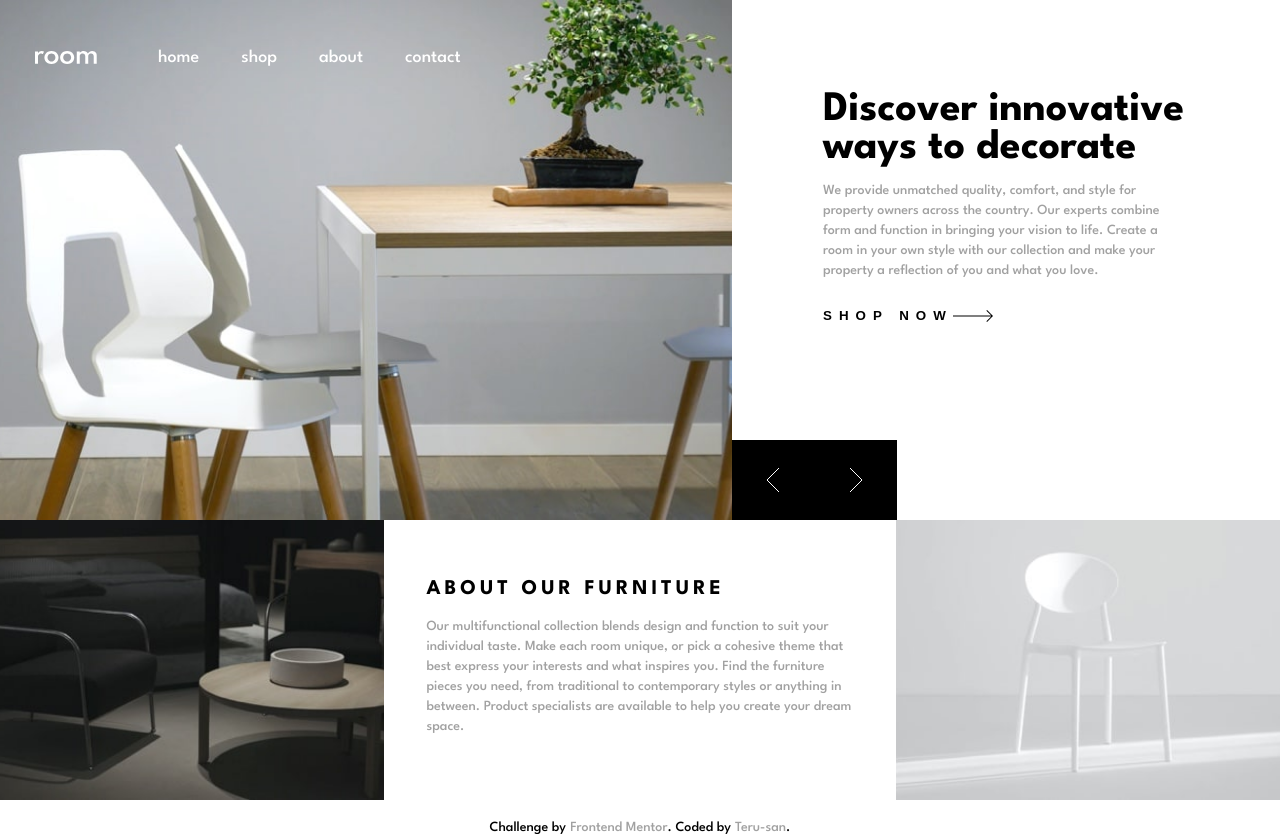
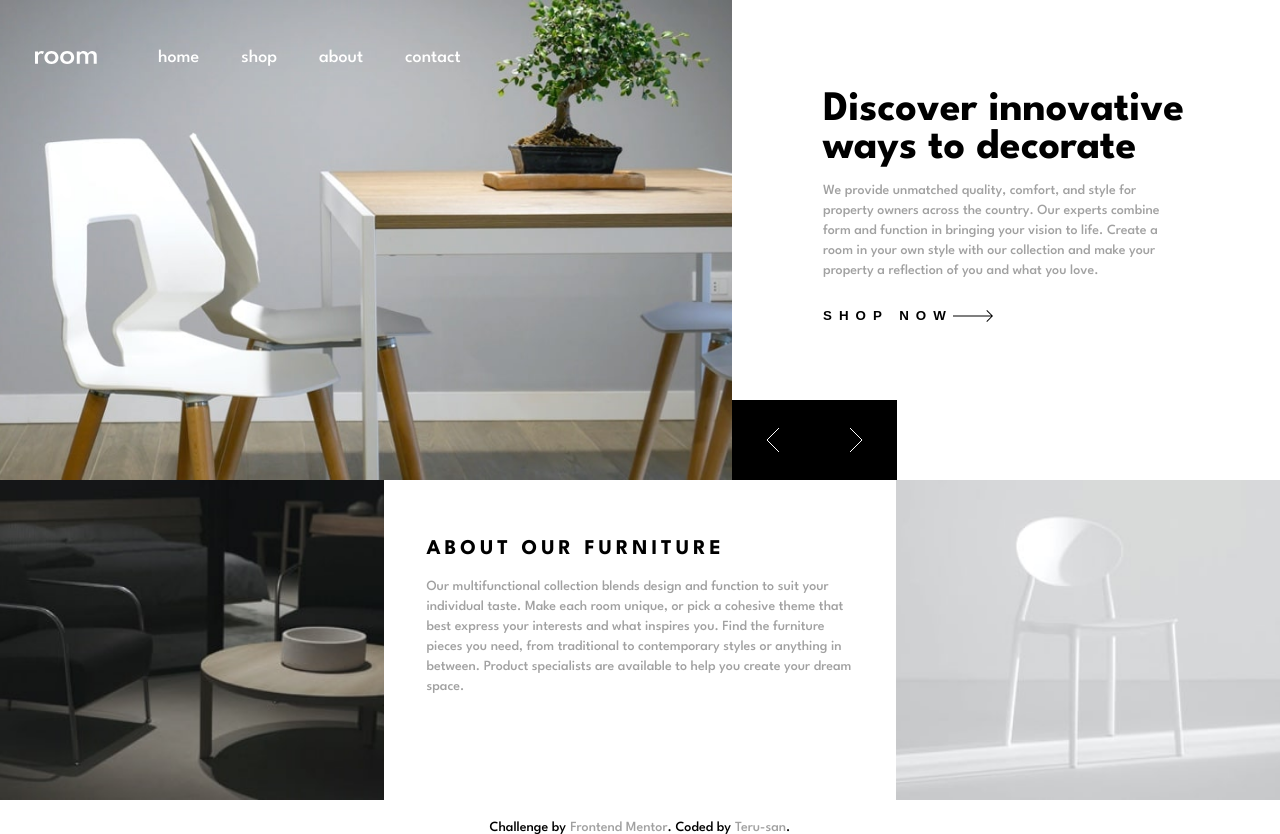
Before and after one commit to EstelleRoges/FrontendMentor-RoomHomepage, a React (Create React App) app: page / in a window 1280 px wide. Built offline with nearby package versions, Linux system fonts and the light colour scheme.

Commit message:
styles updated

```diff
--- a/src/styles/styles-responsive.css
+++ b/src/styles/styles-responsive.css
@@ -46,7 +46,7 @@ picture {
 }
 picture img {
   width: 100%;
-  height: 65vh;
+  height: 60vh;
   -o-object-fit: cover;
      object-fit: cover;
 }
@@ -89,7 +89,7 @@ nav ul a:hover {
 }
 
 main {
-  height: 65%;
+  height: 60vh;
 }
 main section {
   display: flex;
@@ -165,9 +165,7 @@ main section button:hover svg {
 }
 
 #subContent {
-  height: 30%;
-  position: relative;
-  top: -3px;
+  height: 40vh;
   display: flex;
 }
 #subContent article {
@@ -180,8 +178,8 @@ main section button:hover svg {
 #subContent img {
   width: 100%;
   height: 100%;
-  -o-object-fit: cover;
-     object-fit: cover;
+  -o-object-fit: fill;
+     object-fit: fill;
 }
 
 .attribution {
@@ -211,6 +209,18 @@ main section button:hover svg {
   }
   100% {
     opacity: 1;
+  }
+}
+@media screen and (min-width: 1500px) {
+  picture img {
+    -o-object-position: 0 25%;
+       object-position: 0 25%;
+  }
+}
+@media screen and (max-width: 1500px) {
+  #subContent aside img {
+    -o-object-fit: cover;
+       object-fit: cover;
   }
 }
 @media screen and (max-width: 992px) {
--- a/src/styles/styles-responsive.scss
+++ b/src/styles/styles-responsive.scss
@@ -1,4 +1,10 @@
 @import "styles.scss";
+
+@media screen and (min-width: 1500px) {
+  picture img {
+    object-position: 0 25%;
+  }
+}
 
 @media screen and (max-width: 1500px) {
   #subContent aside img {
--- a/src/styles/styles.css
+++ b/src/styles/styles.css
@@ -46,7 +46,7 @@ picture {
 }
 picture img {
   width: 100%;
-  height: 65vh;
+  height: 60vh;
   -o-object-fit: cover;
      object-fit: cover;
 }
@@ -89,7 +89,7 @@ nav ul a:hover {
 }
 
 main {
-  height: 65%;
+  height: 60vh;
 }
 main section {
   display: flex;
@@ -165,9 +165,7 @@ main section button:hover svg {
 }
 
 #subContent {
-  height: 30%;
-  position: relative;
-  top: -3px;
+  height: 40vh;
   display: flex;
 }
 #subContent article {
@@ -180,8 +178,8 @@ main section button:hover svg {
 #subContent img {
   width: 100%;
   height: 100%;
-  -o-object-fit: cover;
-     object-fit: cover;
+  -o-object-fit: fill;
+     object-fit: fill;
 }
 
 .attribution {
--- a/src/styles/styles.scss
+++ b/src/styles/styles.scss
@@ -46,7 +46,7 @@ picture {
 
   img {
     width: 100%;
-    height: 65vh;
+    height: 60vh;
     object-fit: cover;
   }
 }
@@ -92,7 +92,7 @@ nav ul {
 }
 
 main {
-  height: 65vh;
+  height: 60vh;
 
   section {
     display: flex;
@@ -177,7 +177,7 @@ main {
 }
 
 #subContent {
-  height: 35vh;
+  height: 40vh;
   display: flex;
 
   article {
```
Also changed, not shown: 2 other files (tests, documents, lock files or other folders).
